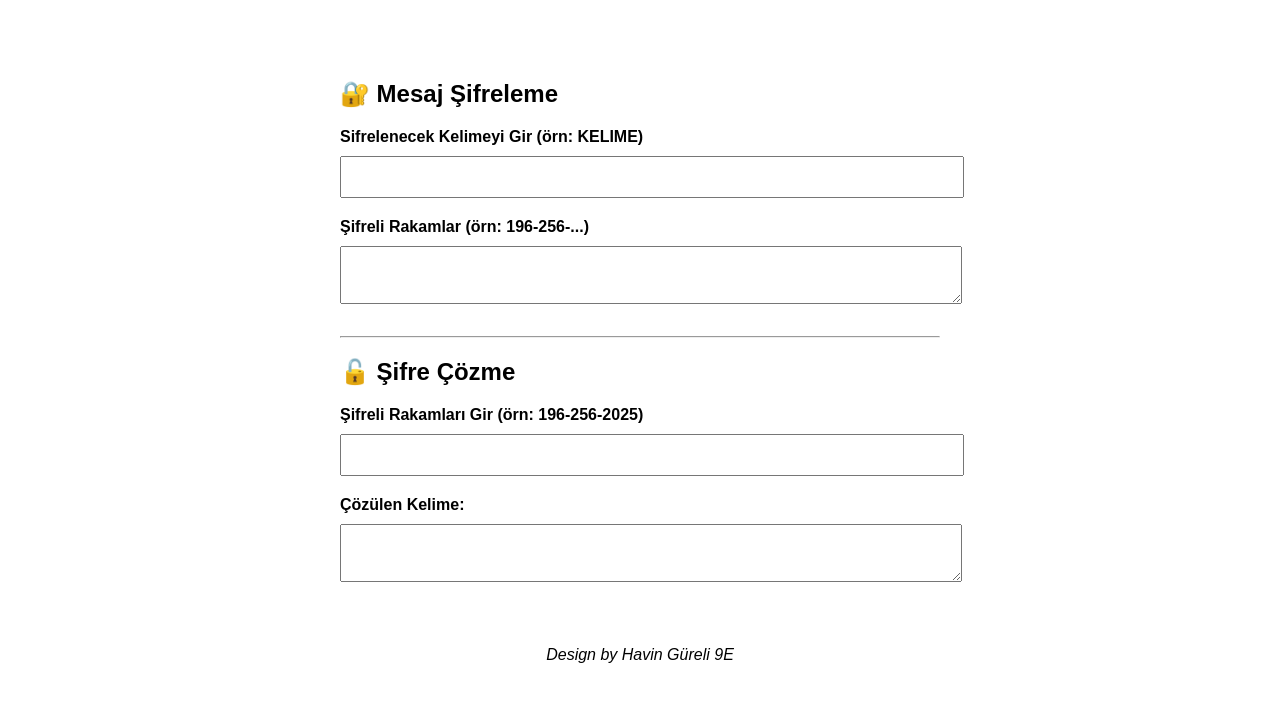
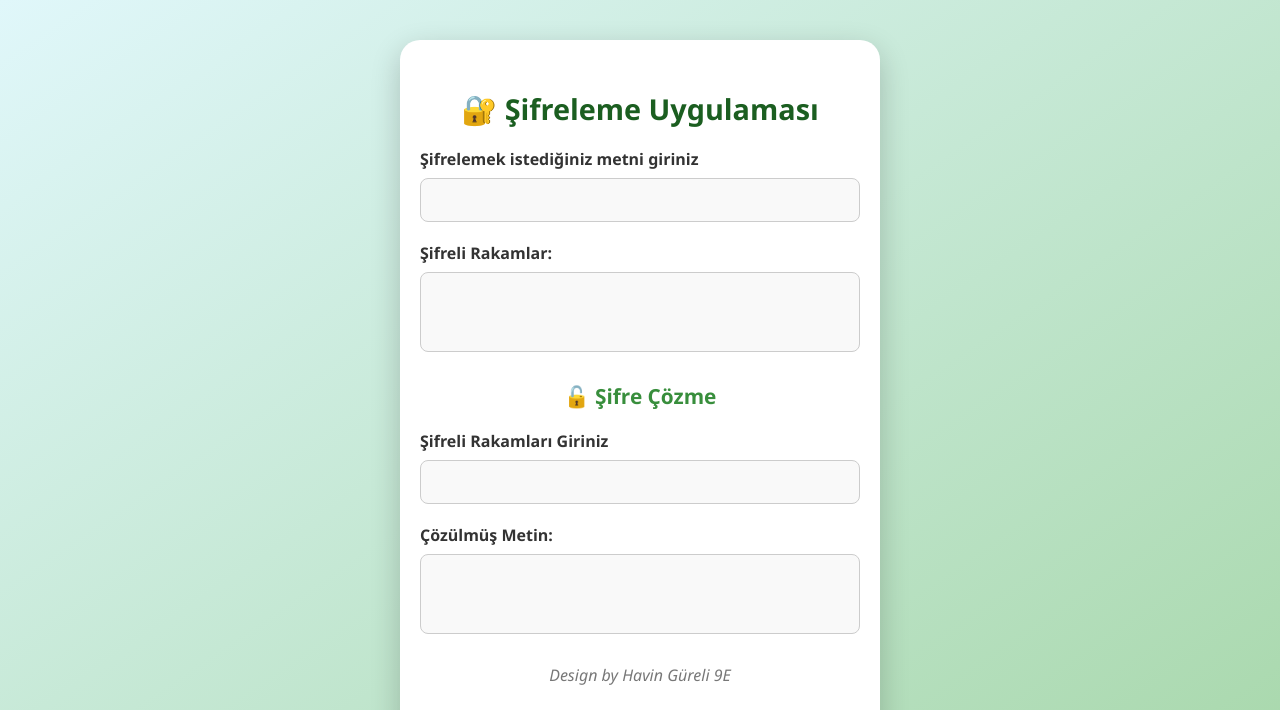
Before and after one commit to havingrl/sifreleme_projesi, a plain HTML site: page index.html in a window 1280 px wide. Shown: the top 710 px of the page. Drawn offline with Linux system fonts and the light colour scheme.

Commit message:
index.html

```diff
--- a/index.html
+++ b/index.html
@@ -1,60 +1,123 @@
-<!DOCTYPE html>
 <html lang="tr">
 <head>
   <meta charset="UTF-8">
-  <title>Şifreleme ve Çözme</title>
+  <title>Şifreleme Uygulaması (Türkçe Destekli)</title>
   <style>
     body {
-      font-family: Arial, sans-serif;
-      max-width: 600px;
-      margin: 40px auto;
-      padding: 20px;
+      margin: 0;
+      padding: 0;
+      background: linear-gradient(to bottom right, #e0f7fa, #a5d6a7);
+      font-family: 'Segoe UI', sans-serif;
+      display: flex;
+      flex-direction: column;
+      align-items: center;
+      min-height: 100vh;
     }
+
+    .container {
+      background: white;
+      border-radius: 20px;
+      box-shadow: 0 10px 30px rgba(0,0,0,0.2);
+      padding: 30px 20px;
+      width: 90%;
+      max-width: 440px;
+      margin-top: 40px;
+    }
+
+    h1 {
+      text-align: center;
+      font-size: 1.8rem;
+      margin-bottom: 10px;
+      color: #1b5e20;
+    }
+
+    h2 {
+      text-align: center;
+      font-size: 1.3rem;
+      color: #388e3c;
+      margin-top: 30px;
+    }
+
+    label {
+      display: block;
+      margin-top: 20px;
+      font-weight: 600;
+      color: #333;
+    }
+
     input, textarea {
       width: 100%;
-      padding: 10px;
-      margin: 10px 0 20px;
-      font-size: 16px;
+      padding: 12px;
+      font-size: 1rem;
+      margin-top: 8px;
+      border-radius: 8px;
+      border: 1px solid #ccc;
+      background: #f9f9f9;
     }
-    label {
-      font-weight: bold;
+
+    textarea {
+      resize: none;
+      height: 80px;
+    }
+
+    .footer {
+      text-align: center;
+      margin: 30px 0 10px;
+      font-style: italic;
+      color: #777;
+    }
+
+    .logo-bottom {
+      display: block;
+      margin: 30px auto 20px;
+      max-width: 140px;
+      border-radius: 12px;
+      box-shadow: 0 2px 8px rgba(0,0,0,0.2);
     }
   </style>
 </head>
 <body>
 
-  <h2>🔐 Mesaj Şifreleme</h2>
+  <div class="container">
+    <h1>🔐 Şifreleme Uygulaması</h1>
 
-  <label for="kelime">Sifrelenecek Kelimeyi Gir (örn: KELIME)</label>
-  <input type="text" id="kelime" oninput="sifrele()">
-  <label>Şifreli Rakamlar (örn: 196-256-...) </label>
-  <textarea id="sifreli" readonly></textarea>
+    <label for="kelime">Şifrelemek istediğiniz metni giriniz</label>
+    <input type="text" id="kelime" oninput="sifrele()">
 
-  <hr>
+    <label>Şifreli Rakamlar:</label>
+    <textarea id="sifreli" readonly></textarea>
 
-  <h2>🔓 Şifre Çözme</h2>
+    <h2>🔓 Şifre Çözme</h2>
 
-  <label for="sifreliText">Şifreli Rakamları Gir (örn: 196-256-2025)</label>
-  <input type="text" id="sifreliText" oninput="coz()">
-  <label>Çözülen Kelime:</label>
-  <textarea id="cozulmus" readonly></textarea>
+    <label for="sifreliText">Şifreli Rakamları Giriniz</label>
+    <input type="text" id="sifreliText" oninput="coz()">
 
-  <p style="text-align:center; font-style: italic; margin-top: 40px;">Design by Havin Güreli 9E</p>
+    <label>Çözülmüş Metin:</label>
+    <textarea id="cozulmus" readonly></textarea>
+
+    <p class="footer">Design by Havin Güreli 9E</p>
+    <img src="https://aycal.meb.k12.tr/meb_iys_dosyalar/34/34/970222/resimler/2024_11/24223444_logo.jpg" class="logo-bottom" alt="Logo">
+  </div>
 
   <script>
+    const turkceAlfabe = ["A","B","C","Ç","D","E","F","G","Ğ","H","I","İ","J","K","L","M","N","O","Ö","P","R","S","Ş","T","U","Ü","V","Y","Z"];
+
     function sifrele() {
       const kelime = document.getElementById("kelime").value.toUpperCase();
       let sonuc = [];
 
       for (let i = 0; i < kelime.length; i++) {
         const harf = kelime[i];
-        const kod = harf.charCodeAt(0);
+        const pozisyon = i + 1;
 
-        if (kod >= 65 && kod <= 90) {
-          const sira = kod - 64; // A=1
-          const pozisyon = i + 1;
-          const sifreli = Math.pow((sira + 3) * pozisyon, 2);
-          sonuc.push(sifreli);
+        if (harf === " ") {
+          sonuc.push(9999);
+        } else {
+          const sira = turkceAlfabe.indexOf(harf);
+          if (sira !== -1) {
+            const sifreli = Math.pow((sira + 1 + 3) * pozisyon, 2);
+            sonuc.push(sifreli);
+          }
         }
       }
 
@@ -70,10 +133,12 @@
         const sayi = parseInt(sayilar[i]);
         const pozisyon = i + 1;
 
-        if (!isNaN(sayi)) {
+        if (sayi === 9999) {
+          sonuc += " ";
+        } else if (!isNaN(sayi)) {
           const kok = Math.sqrt(sayi);
-          const sira = Math.round(kok / pozisyon - 3);
-          const harf = String.fromCharCode(sira + 64);
+          const sira = Math.round(kok / pozisyon - 3) - 1;
+          const harf = turkceAlfabe[sira] || "?";
           sonuc += harf;
         }
       }
```
